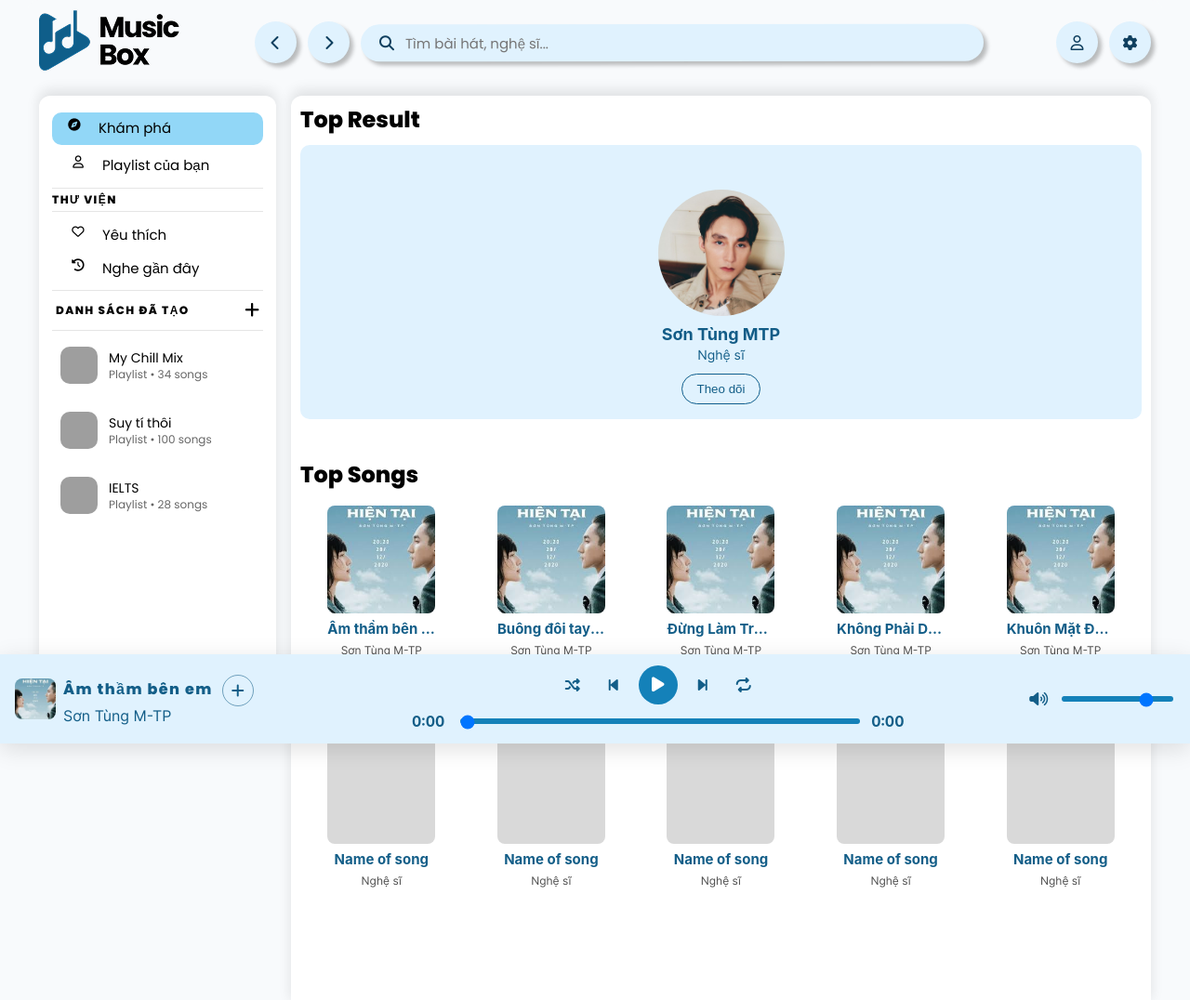
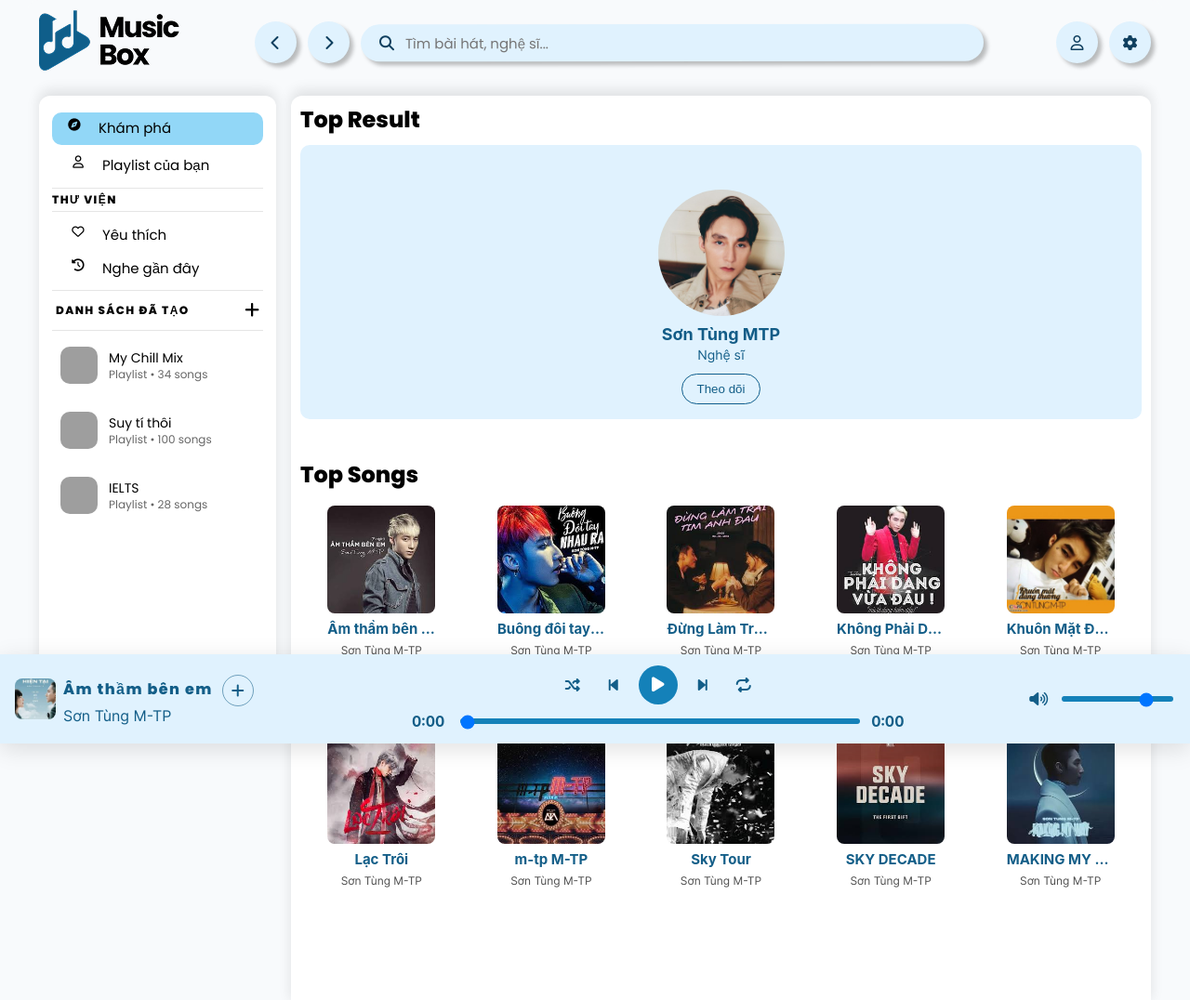
Before and after one commit to nguyencuong335/ie104, a plain HTML site: page timkiem.html in a window 1280 px wide. Shown: the whole page at 93% size. Drawn offline with Linux system fonts and the light colour scheme; grey boxes are pictures that could not be loaded; a web font is replaced by a local one.

Commit message:
Cập nhật imgs (thêm imgs cho songs và add vào timkiem

```diff
--- a/timkiem.html
+++ b/timkiem.html
@@ -4,18 +4,15 @@
         <meta charset="UTF-8" />
         <meta name="viewport" content="width=device-width, initial-scale=1.0" />
         <title>Tìm kiếm</title>
-        <!-- Shared styles from PLAYER_MUSIC -->
         <link rel="stylesheet" href="./assets/css/reset.css" />
         <link rel="stylesheet" href="./assets/fonts/stylesheet.css" />
         <link rel="stylesheet" href="./assets/css/style.css" />
-        <!-- Icons -->
         <link rel="stylesheet" href="https://cdnjs.cloudflare.com/ajax/libs/font-awesome/6.5.1/css/all.min.css" />
-        <!-- Page-specific styles for main content -->
         <link rel="stylesheet" href="./assets/css/timkiem.css" />
     </head>
     <body>
         <div class="wrap">
-            <!-- Header (reuse from PLAYER_MUSIC) -->
+            <!-- Header -->
             <header class="header" aria-label="Thanh điều hướng">
                 <div class="header-inner">
                     <div class="header-left">
@@ -45,7 +42,7 @@
             </header>
 
             <div class="content">
-                <!-- Sidebar (reuse from PLAYER_MUSIC) -->
+                <!-- Sidebar -->
                 <aside class="sidebar" id="sidebar">
                     <nav class="menu">
                         <button class="menu-btn explore">
@@ -105,9 +102,8 @@
                     </nav>
                 </aside>
 
-                <!-- Main content (ported from Do_an4) -->
+                <!-- Main content -->
                 <main class="timkiem-main" aria-label="Kết quả tìm kiếm">
-                    <!-- Hidden essentials so app.js can initialize safely -->
                     <div id="b-cover-wrap" style="display:none">
                         <img id="b-cover" alt="banner cover" />
                     </div>
@@ -143,38 +139,38 @@
                         <h2 class="section-title">Albums</h2>
                         <div class="songs-grid">
                             <div class="song-item">
-                                <div class="song-cover"></div>
+                                <div class="song-cover" style="background-image: url('./assets/imgs/albums-lac-troi-son-tung-mtp.jpg'); background-size: cover; background-position: center;"></div>
                                 <div class="song-info">
-                                    <div class="song-name">Name of song</div>
-                                    <div class="song-artist">Nghệ sĩ</div>
+                                    <div class="song-name">Lạc Trôi</div>
+                                    <div class="song-artist">Sơn Tùng M-TP</div>
                                 </div>
                             </div>
                             <div class="song-item">
-                                <div class="song-cover"></div>
+                                <div class="song-cover" style="background-image: url('./assets/imgs/albums-m-tp-M-TP-son-tung-mtp.jpg'); background-size: cover; background-position: center;"></div>
                                 <div class="song-info">
-                                    <div class="song-name">Name of song</div>
-                                    <div class="song-artist">Nghệ sĩ</div>
+                                    <div class="song-name">m-tp M-TP</div>
+                                    <div class="song-artist">Sơn Tùng M-TP</div>
                                 </div>
                             </div>
                             <div class="song-item">
-                                <div class="song-cover"></div>
+                                <div class="song-cover" style="background-image: url('./assets/imgs/albums-Sky-Tour-son-tung-mtp.jpg'); background-size: cover; background-position: center;"></div>
                                 <div class="song-info">
-                                    <div class="song-name">Name of song</div>
-                                    <div class="song-artist">Nghệ sĩ</div>
+                                    <div class="song-name">Sky Tour</div>
+                                    <div class="song-artist">Sơn Tùng M-TP</div>
                                 </div>
                             </div>
                             <div class="song-item">
-                                <div class="song-cover"></div>
+                                <div class="song-cover" style="background-image: url('./assets/imgs/albums-SKY-DECADE-son-tung-mtp.jpg'); background-size: cover; background-position: center;"></div>
                                 <div class="song-info">
-                                    <div class="song-name">Name of song</div>
-                                    <div class="song-artist">Nghệ sĩ</div>
+                                    <div class="song-name">SKY DECADE</div>
+                                    <div class="song-artist">Sơn Tùng M-TP</div>
                                 </div>
                             </div>
                             <div class="song-item">
-                                <div class="song-cover"></div>
+                                <div class="song-cover" style="background-image: url('./assets/imgs/albums-MAKING-MY-WAY-son-tung-mtp.jpg'); background-size: cover; background-position: center;"></div>
                                 <div class="song-info">
-                                    <div class="song-name">Name of song</div>
-                                    <div class="song-artist">Nghệ sĩ</div>
+                                    <div class="song-name">MAKING MY WAY</div>
+                                    <div class="song-artist">Sơn Tùng M-TP</div>
                                 </div>
                             </div>
                         </div>
@@ -183,10 +179,10 @@
             </div>
         </div>
 
-        <!-- Player bar (full-bleed, outside .wrap) -->
+        <!-- Player bar -->
         <div class="player" role="region" aria-label="Trình phát nhạc">
             <div class="bar">
-                <!-- Left: cover + meta -->
+                <!-- cover + meta -->
                 <div class="left">
                     <div class="cover">
                         <img id="cover" alt="Bìa bài hát" />
@@ -200,7 +196,7 @@
                     </div>
                 </div>
 
-                <!-- Center: controls + timeline -->
+                <!--controls + timeline -->
                 <div class="center">
                     <div class="controls">
                         <button class="btn" id="shuffle" title="Shuffle (trộn)">
@@ -226,7 +222,7 @@
                     </div>
                 </div>
 
-                <!-- Right: volume -->
+                <!-- volume -->
                 <div class="right" title="Âm lượng">
                     <i id="vol-icon" class="fa-solid fa-volume-high fa-fw"></i>
                     <input id="volume" type="range" min="0" max="1" step="0.01" value="0.8" aria-label="Âm lượng" />
@@ -235,7 +231,6 @@
         </div>
 
         <script>
-            // Optional: wire header back/forward like index.html
             const backBtn = document.getElementById('nav-back');
             const fwdBtn = document.getElementById('nav-forward');
             if (backBtn) backBtn.addEventListener('click', () => history.back());
@@ -243,7 +238,6 @@
         </script>
         <script src="./assets/js/app.js"></script>
         <script>
-            // Build Top Songs from the first 5 items in the rendered queue
             (function initTopSongs() {
                 function build() {
                     const grid = document.getElementById('top-songs-grid');
@@ -251,15 +245,23 @@
                     const items = Array.from(document.querySelectorAll('.q-item')).slice(0, 5);
                     if (items.length === 0) return false;
                     grid.innerHTML = '';
-                    items.forEach((row) => {
+                    const localCovers = [
+                        "./assets/imgs/am-tham-ben-em-son-tung-mtp.jpg",
+                        "./assets/imgs/buong-doi-tay-nhau-ra-son-tung-mtp.jpg",
+                        "./assets/imgs/dung-lam-trai-tim-anh-dau-son-tung-mtp.jpg",
+                        "./assets/imgs/khong-phai-dang-vua-dau-son-tung-mtp.jpg",
+                        "./assets/imgs/khuon-mat-dang-thuong-son-tung-mtp.jpg",
+                    ];
+                    items.forEach((row, i) => {
                         const idx = row.getAttribute('data-index');
                         const coverImg = row.querySelector('.q-cover img');
                         const titleEl = row.querySelector('.q-title-text');
                         const artistEl = row.querySelector('.q-artist');
+                        const coverUrl = (localCovers[i] || (coverImg ? coverImg.src : ''));
                         const card = document.createElement('div');
                         card.className = 'song-item';
                         card.innerHTML = `
-                            <div class="song-cover" style="background-image:url('${coverImg ? coverImg.src : ''}'); background-size: cover; background-position: center;"></div>
+                            <div class="song-cover" style="background-image:url('${coverUrl}'); background-size: cover; background-position: center;"></div>
                             <div class="song-info">
                                 <div class="song-name">${titleEl ? titleEl.textContent : ''}</div>
                                 <div class="song-artist">${artistEl ? artistEl.textContent : ''}</div>
@@ -273,11 +275,10 @@
                     });
                     return true;
                 }
-                // Try to build after DOM ready and app.js has rendered queue
                 if (document.readyState === 'complete' || document.readyState === 'interactive') {
                     setTimeout(() => {
                         if (!build()) {
-                            // In case app.js hasn't rendered yet
+
                             const obs = new MutationObserver(() => { if (build()) obs.disconnect(); });
                             obs.observe(document.body, { childList: true, subtree: true });
                         }
```
Also changed, not shown: assets/imgs/albums-MAKING-MY-WAY-son-tung-mtp.jpg (added), assets/imgs/albums-SKY-DECADE-son-tung-mtp.jpg (added), assets/imgs/albums-Sky-Tour-son-tung-mtp.jpg (added), assets/imgs/albums-lac-troi-son-tung-mtp.jpg (added), assets/imgs/albums-m-tp-M-TP-son-tung-mtp.jpg (added), assets/imgs/am-tham-ben-em-son-tung-mtp.jpg (added), assets/imgs/buong-doi-tay-nhau-ra-son-tung-mtp.jpg (added), assets/imgs/dung-lam-trai-tim-anh-dau-son-tung-mtp.jpg (added), assets/imgs/khong-phai-dang-vua-dau-son-tung-mtp.jpg (added), assets/imgs/khuon-mat-dang-thuong-son-tung-mtp.jpg (added).
